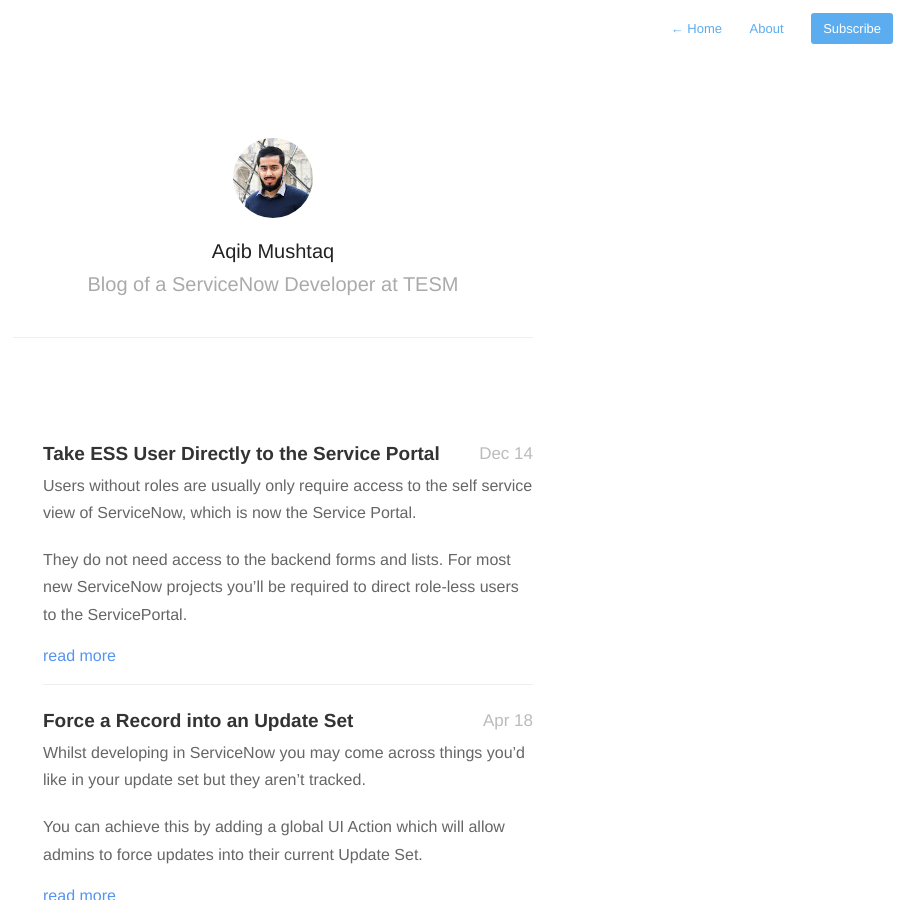
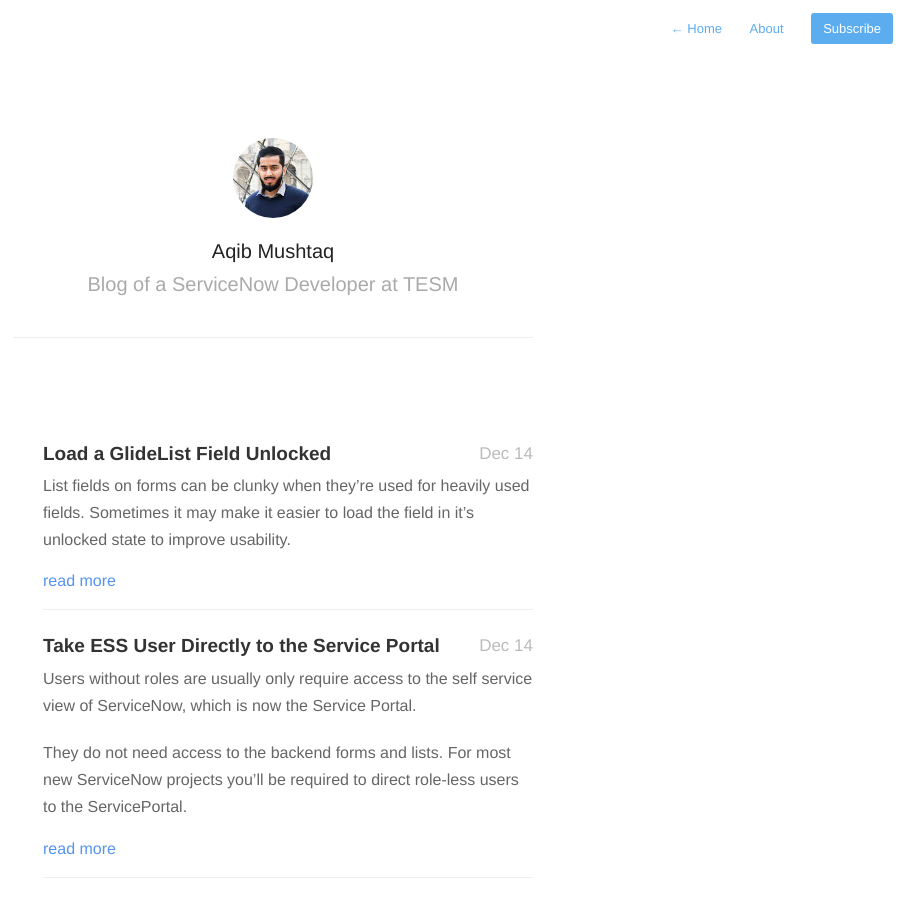
Before and after one commit to aqibmushtaq/aqibmushtaq.github.io, a Jekyll site: the page built from index.html, in a window 1280 px wide and 900 px high. Shown: the whole window, without its empty margins (367-1280 px from the left). Built offline with Jekyll 4.4.1, drawn with Linux system fonts in a browser that asks for light colours; nearby versions of some CDN libraries; the list of posts is cut into pages by our own code.

Commit message:
Post: Load list field as unlocked

```diff
--- /dev/null
+++ b/_posts/2018-12-14-unlock-glide-list-on-form.md
@@ -0,0 +1,29 @@
+---
+title:  "Load a GlideList Field Unlocked"
+date: '2018-12-14T09:00:00+01:00'
+tags:
+- form
+- glidelist
+- unlocked
+- unlock
+---
+
+List fields on forms can be clunky when they're used for heavily used fields. Sometimes it may make it easier to load the field in it's unlocked state to improve usability.
+
+<!--break-->
+
+This requires a dictionary attribute on the list field you want to keep unlocked.
+
+**1)** Right click the list field's label.
+
+<img src="/assets/images/start_locked_1.png" style="width:400px;height:200px;" />
+
+
+**2)** Append your new attribute `start_locked=false`
+
+<img src="/assets/images/start_locked_2.png" style="width:500px;height:170px;" />
+
+
+**3)** Result
+
+<img src="/assets/images/start_locked_3.png" style="width:519px;height:300px;" />
```
Also changed, not shown: _posts/2018-12-14-ess-login-to-service-portal.md (+0 -1 lines), assets/images/start_locked_1.png (added), assets/images/start_locked_2.png (added), assets/images/start_locked_3.png (added).
